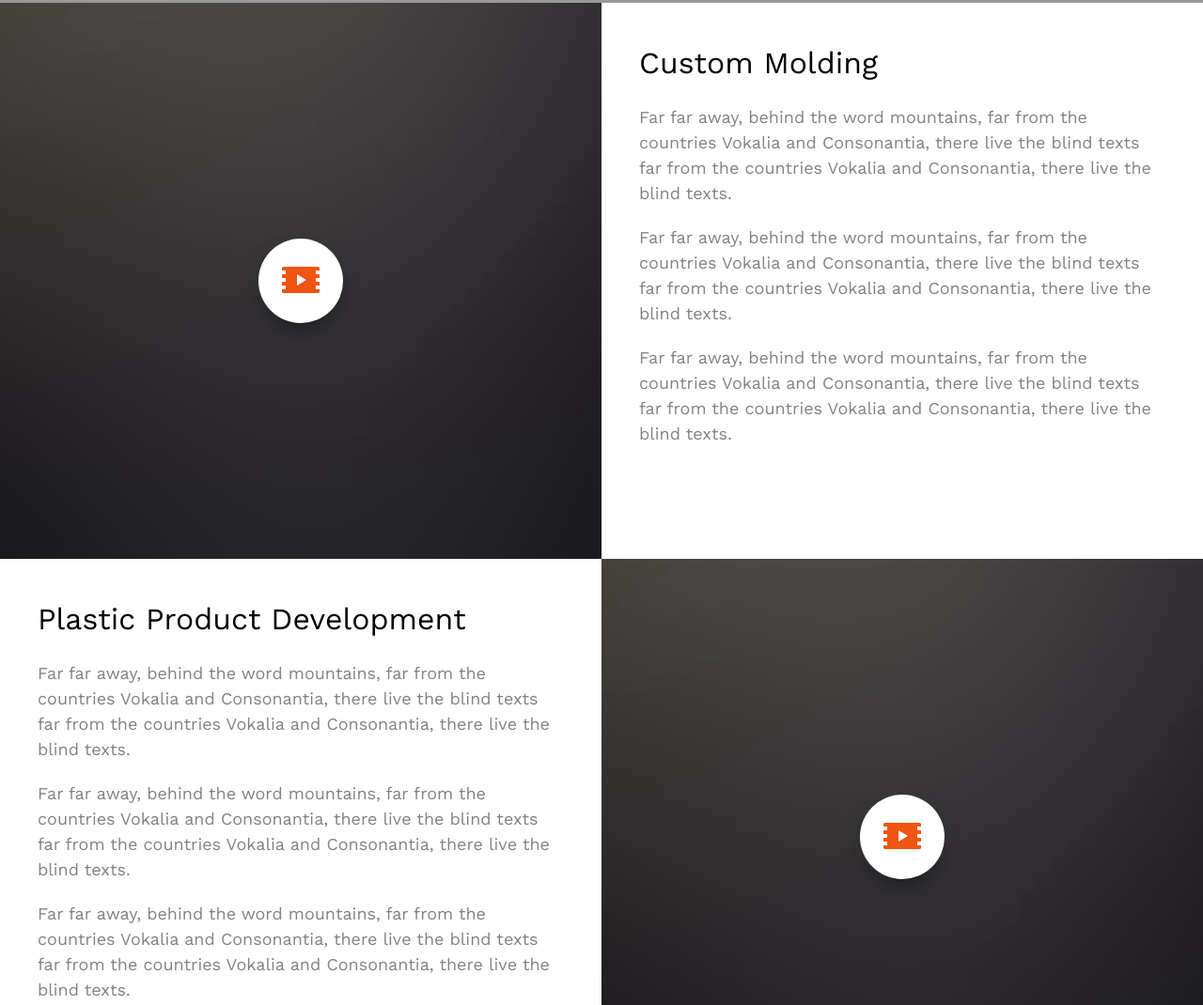
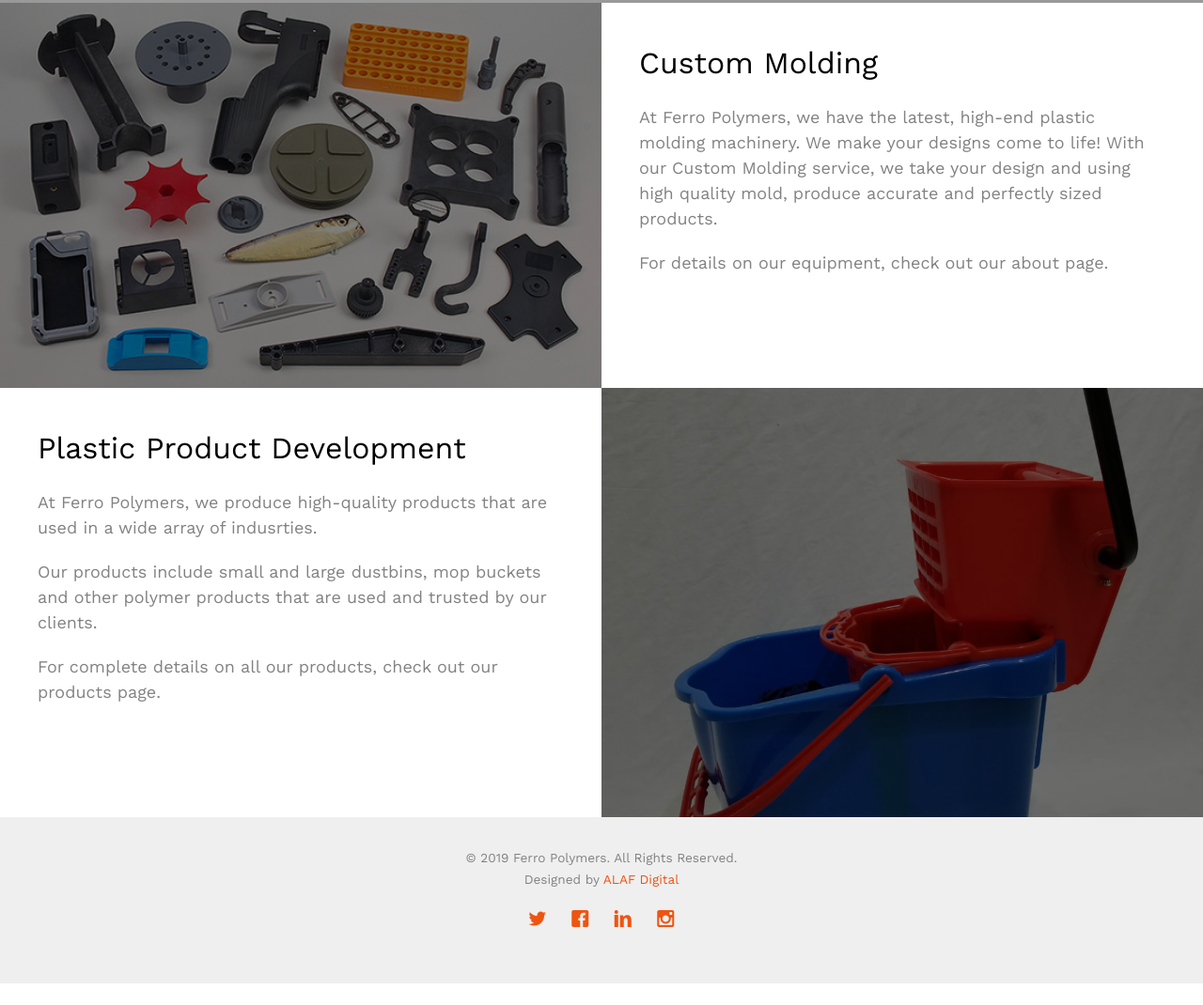
Before and after one commit to ALAF-Digital/ferropolymers.github.io, a plain HTML site: page services.html in a window 1280 px wide. Shown: the part 927-1997 px from the top of the page at 94% size. After the commit the page ends 1974 px from the top, so only its background shows below. Drawn offline with nearby package versions, Linux system fonts and the light colour scheme; files whose address does not match are found by name.

Commit message:
services done

```diff
--- a/services.html
+++ b/services.html
@@ -86,16 +86,18 @@
 	</aside>
 
 	<div id="fh5co-content">
-		<div class="video fh5co-video" style="background-image: url(images/video.jpg);">
-			<a href="https://vimeo.com/channels/staffpicks/93951774" class="popup-vimeo"><i class="icon-video2"></i></a>
+		<div class="video fh5co-video" style="background-image: url(images/molding.jpg);">
 			<div class="overlay"></div>
 		</div>
 		<div class="choose animate-box" id="cm">
 			<div class="fh5co-heading">
 				<h2>Custom Molding</h2>
-				<p>Far far away, behind the word mountains, far from the countries Vokalia and Consonantia, there live the blind texts far from the countries Vokalia and Consonantia, there live the blind texts. </p>
-				<p>Far far away, behind the word mountains, far from the countries Vokalia and Consonantia, there live the blind texts far from the countries Vokalia and Consonantia, there live the blind texts. </p>
-				<p>Far far away, behind the word mountains, far from the countries Vokalia and Consonantia, there live the blind texts far from the countries Vokalia and Consonantia, there live the blind texts. </p>
+				<p>
+					At Ferro Polymers, we have the latest, high-end plastic molding machinery. We make your designs come to life! With our Custom Molding service, we take your design and using high quality mold, produce accurate and perfectly sized products.
+				</p>
+				<p>
+						For details on our equipment, check out our about page.
+				</p>
 			</div>
 		</div>
 	</div>
@@ -104,18 +106,17 @@
 		<div class="choose animate-box" id="ppd">
 				<div class="fh5co-heading">
 						<h2>Plastic Product Development</h2>
-						<p>Far far away, behind the word mountains, far from the countries Vokalia and Consonantia, there live the blind texts far from the countries Vokalia and Consonantia, there live the blind texts. </p>
-						<p>Far far away, behind the word mountains, far from the countries Vokalia and Consonantia, there live the blind texts far from the countries Vokalia and Consonantia, there live the blind texts. </p>
-						<p>Far far away, behind the word mountains, far from the countries Vokalia and Consonantia, there live the blind texts far from the countries Vokalia and Consonantia, there live the blind texts. </p>
+						<p>At Ferro Polymers, we produce high-quality products that are used in a wide array of indusrties.</p>
+						<p>Our products include small and large dustbins, mop buckets and other polymer products that are used and trusted by our clients.</p>
+						<p>For complete details on all our products, check out our products page.</p>
 					</div>
 		</div>
-		<div class="video fh5co-video" style="background-image: url(images/video.jpg);">
-			<a href="https://vimeo.com/channels/staffpicks/93951774" class="popup-vimeo"><i class="icon-video2"></i></a>
+		<div class="video fh5co-video" style="background-image: url(images/mop-b.jpeg);">
 			<div class="overlay"></div>
 		</div>
 	</div>
 
-	<div id="fh5co-testimonial">
+	<!-- <div id="fh5co-testimonial">
 		<div class="container">
 			<div class="row animate-box">
 				<div class="col-md-6 col-md-offset-3 text-center fh5co-heading">
@@ -164,7 +165,7 @@
 				</div>
 			</div>
 		</div>
-	</div>
+	</div> -->
 
 	<footer id="fh5co-footer" role="contentinfo">
 		<div class="container">
```
Also changed, not shown: index.html (+1 -1 lines), products.html (+4 -4 lines), images/molding.jpg (added).
